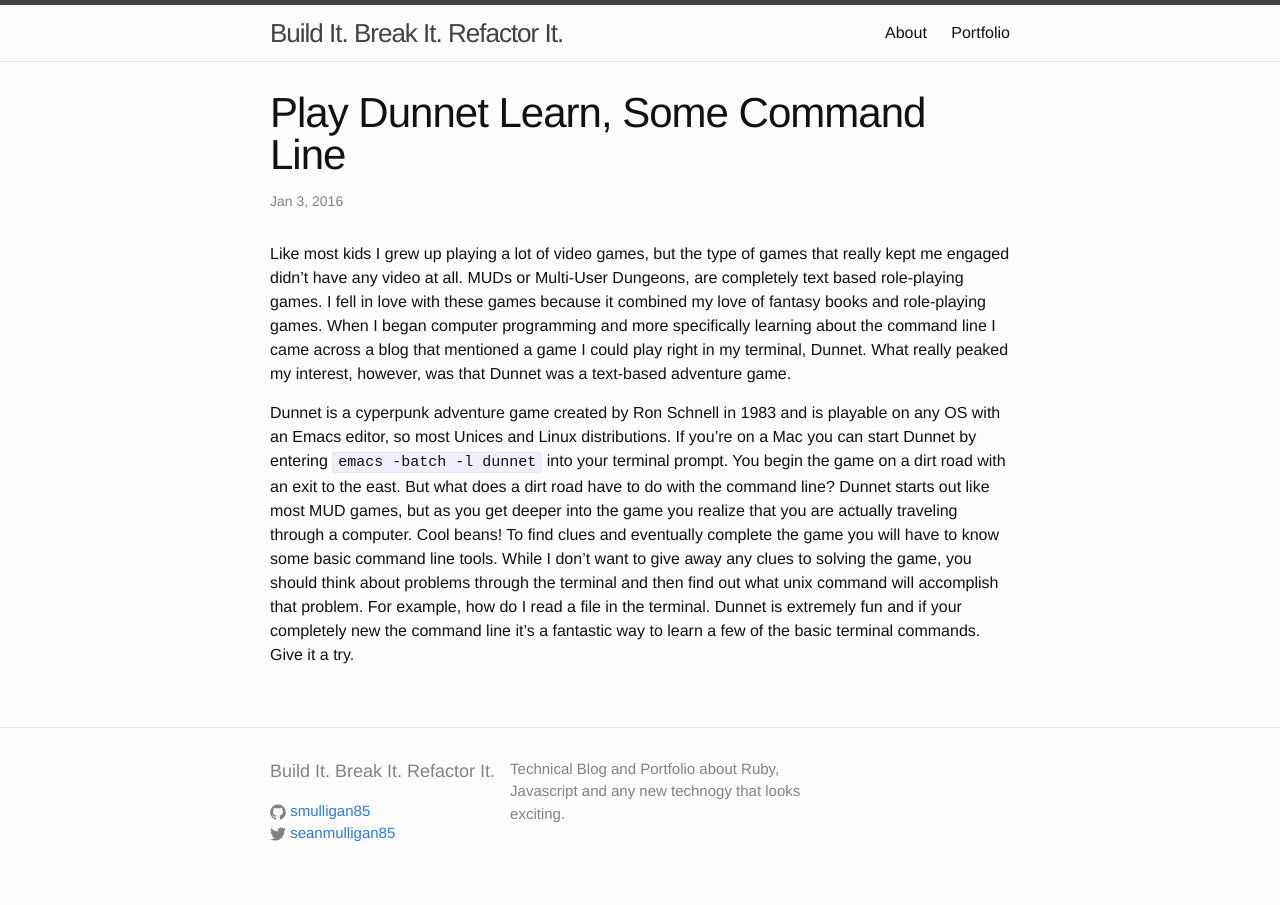
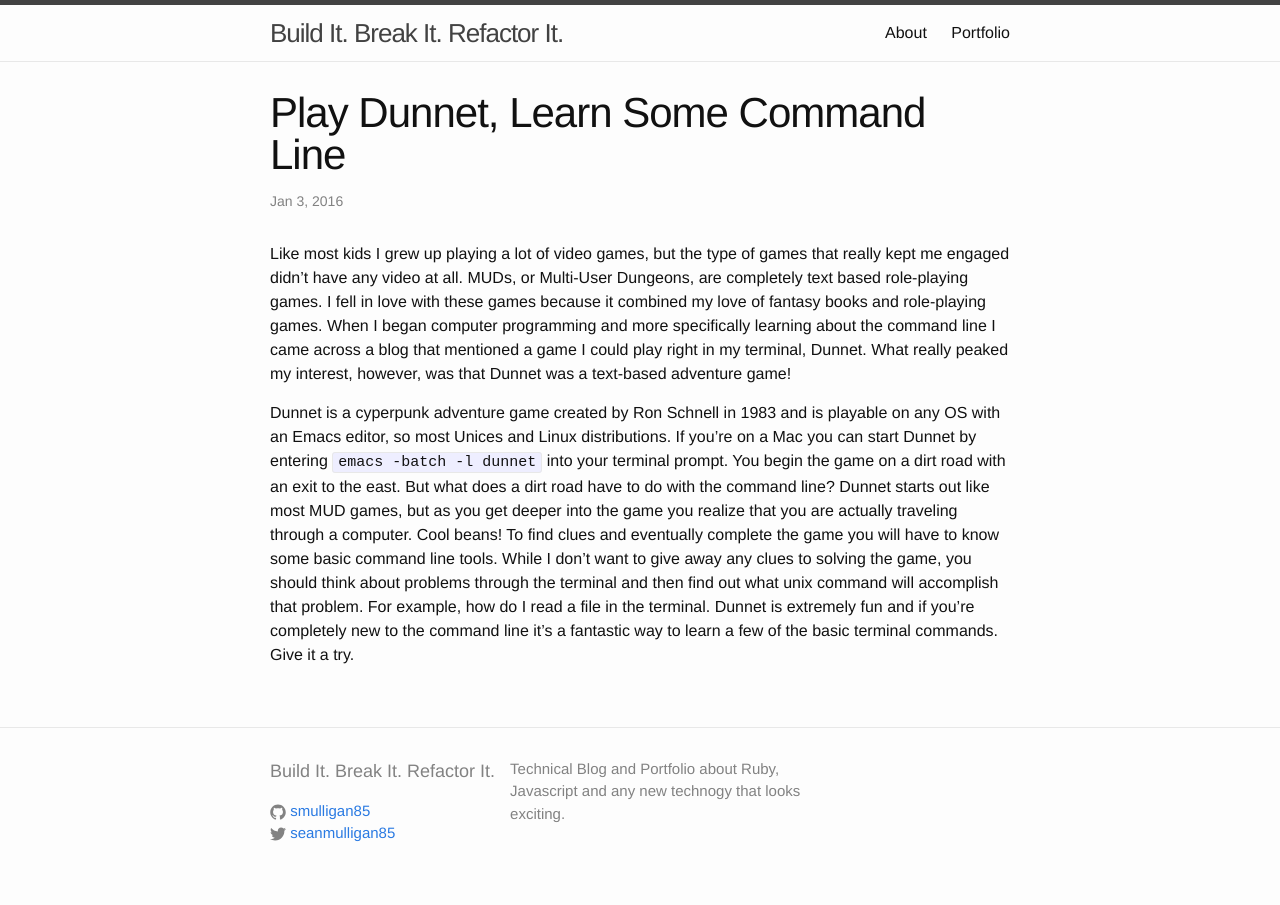
Before and after one commit to Smulligan85/smulligan85.github.io, a Jekyll site: the page built from _posts/2016-01-03-play-dunnet-learn-some-command-line.markdown, in a window 1280 px wide. Built offline with Jekyll 4.4.1, drawn with Linux system fonts in a browser that asks for light colours.

Commit message:
Edit dunnet post

```diff
--- a/_posts/2016-01-03-play-dunnet-learn-some-command-line.markdown
+++ b/_posts/2016-01-03-play-dunnet-learn-some-command-line.markdown
@@ -1,10 +1,10 @@
 ---
 layout: post
-title: "Play Dunnet Learn, Some Command Line"
+title: "Play Dunnet, Learn Some Command Line"
 date:   2016-01-03
 categories: tutorial
 ---
 
-Like most kids I grew up playing a lot of video games, but the type of games that really kept me engaged didn't have any video at all. MUDs or Multi-User Dungeons, are completely text based role-playing games. I fell in love with these games because it combined my love of fantasy books and role-playing games. When I began computer programming and more specifically learning about the command line I came across a blog that mentioned a game I could play right in my terminal, Dunnet. What really peaked my interest, however, was that Dunnet was a text-based adventure game.
+Like most kids I grew up playing a lot of video games, but the type of games that really kept me engaged didn't have any video at all. MUDs, or Multi-User Dungeons, are completely text based role-playing games. I fell in love with these games because it combined my love of fantasy books and role-playing games. When I began computer programming and more specifically learning about the command line I came across a blog that mentioned a game I could play right in my terminal, Dunnet. What really peaked my interest, however, was that Dunnet was a text-based adventure game!
 
-Dunnet is a cyperpunk adventure game created by Ron Schnell in 1983 and is playable on any OS with an Emacs editor, so most Unices and Linux distributions. If you're on a Mac you can start Dunnet by entering `emacs -batch -l dunnet` into your terminal prompt. You begin the game on a dirt road with an exit to the east. But what does a dirt road have to do with the command line? Dunnet starts out like most MUD games, but as you get deeper into the game you realize that you are actually traveling through a computer. Cool beans! To find clues and eventually complete the game you will have to know some basic command line tools. While I don't want to give away any clues to solving the game, you should think about problems through the terminal and then find out what unix command will accomplish that problem. For example, how do I read a file in the terminal. Dunnet is extremely fun and if your completely new the command line it's a fantastic way to learn a few of the basic terminal commands. Give it a try.
+Dunnet is a cyperpunk adventure game created by Ron Schnell in 1983 and is playable on any OS with an Emacs editor, so most Unices and Linux distributions. If you're on a Mac you can start Dunnet by entering `emacs -batch -l dunnet` into your terminal prompt. You begin the game on a dirt road with an exit to the east. But what does a dirt road have to do with the command line? Dunnet starts out like most MUD games, but as you get deeper into the game you realize that you are actually traveling through a computer. Cool beans! To find clues and eventually complete the game you will have to know some basic command line tools. While I don't want to give away any clues to solving the game, you should think about problems through the terminal and then find out what unix command will accomplish that problem. For example, how do I read a file in the terminal. Dunnet is extremely fun and if you're completely new to the command line it's a fantastic way to learn a few of the basic terminal commands. Give it a try.
```
